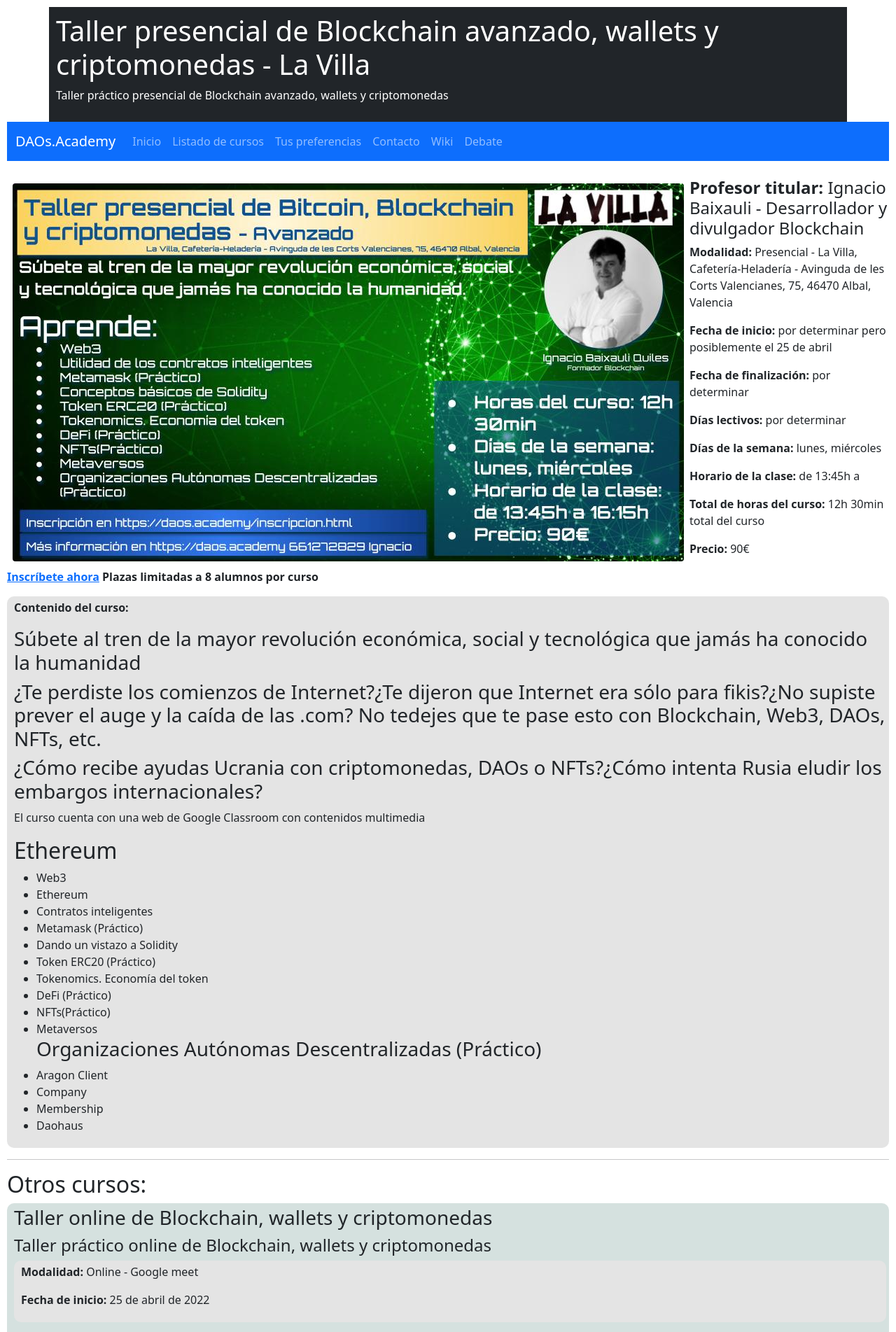
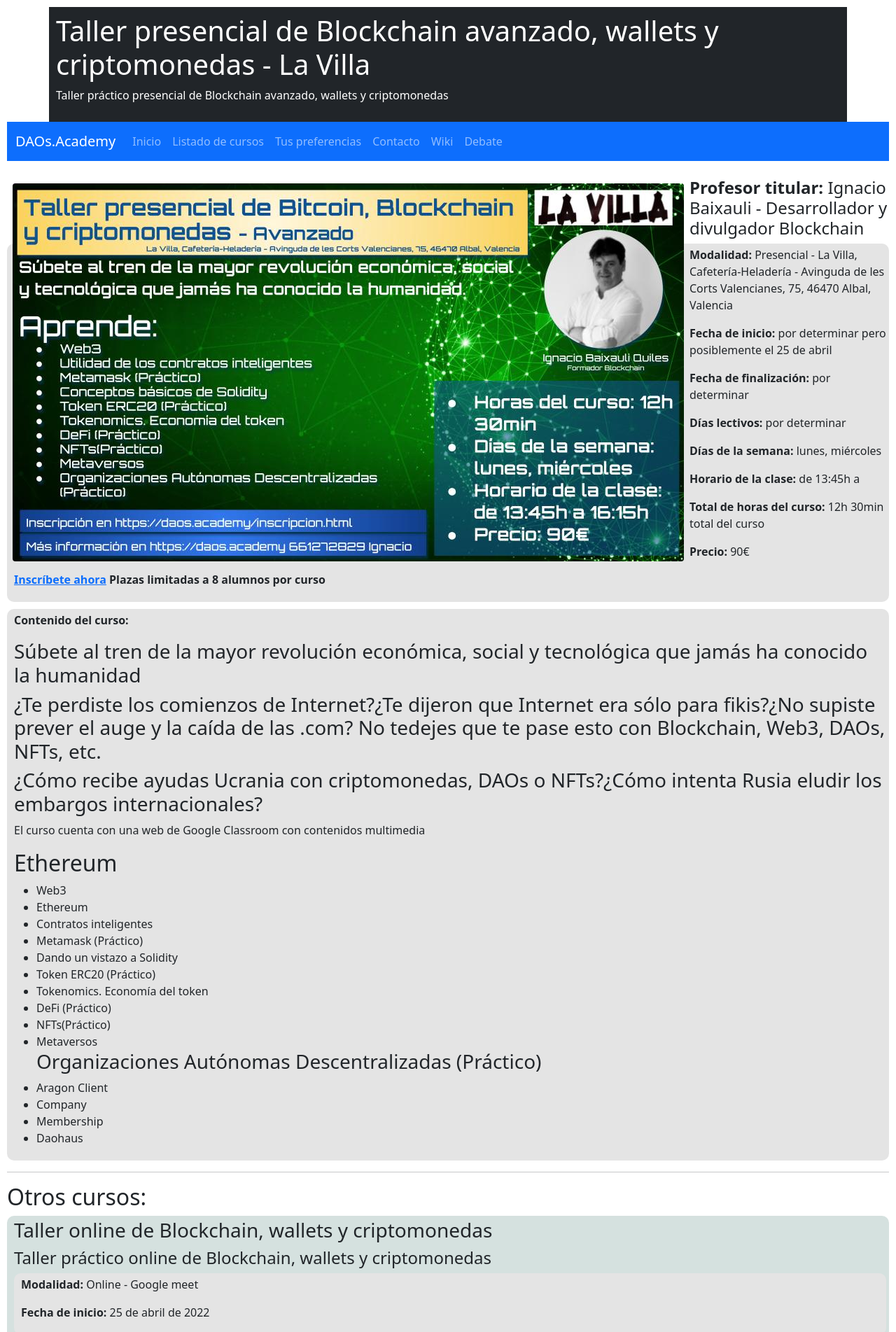
Before and after one commit to DAOsAcademy/DAOsAcademy, a Jekyll site: the page built from _cursos/lavillaavanzado.md, in a window 1280 px wide. Shown: the top 1903 px of the page at 70% size. Built offline with Jekyll 4.4.1, drawn with Linux system fonts in a browser that asks for light colours.

Commit message:
Update curso.html

```diff
--- a/_layouts/curso.html
+++ b/_layouts/curso.html
@@ -11,6 +11,7 @@
     <img src="{{ page.cartel }}"  class="img-fluid rounded m-2" alt="{{ page.nombre }}" align="left">
 {% endif %}
     <h4><b>Profesor titular:</b> {{ page.profesortitular }}</a></h4>
+    <div class="contenidoCurso">
       <p><b>Modalidad:</b> {{ page.modalidad }}</p>
       <p><b>Fecha de inicio:</b> {{ page.fechainicio }}</p>
       <p><b>Fecha de finalización:</b> {{ page.fechafinal }}</p>
@@ -22,6 +23,7 @@
       {% if page.formularioinscripcion and page.formularioinscripcion != "" and page.formularioinscripcion != nil %}
         <p><b><a href="{{ page.formularioinscripcion }}">Inscríbete ahora</a> Plazas limitadas a 8 alumnos por curso</b>
       {% endif %}
+    </div>
     <div class="contenidoCurso">
       <p><b>Contenido del curso:</b>
       {{ page.content | markdownify }}
```
